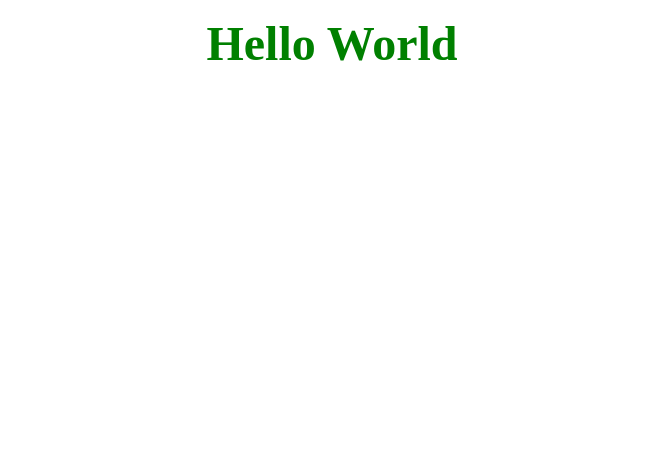
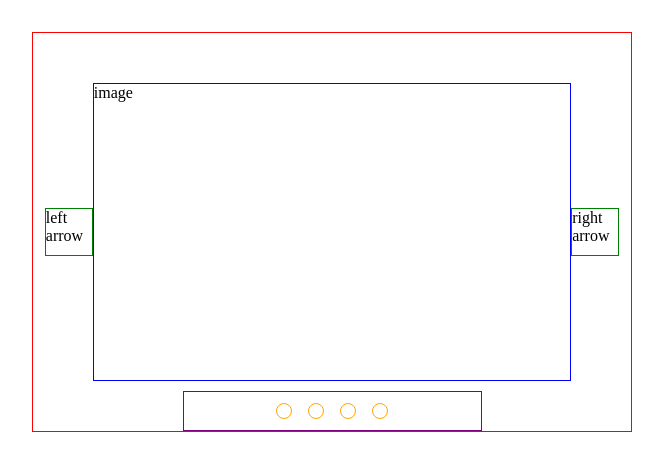
Before and after one commit to MatthewKissinger/image-slider-component, a website built with Parcel: page src/index.html in a window 1280 px wide. Shown: the whole page, without its empty margins (308-971 px from the left). Built offline with nearby package versions, Linux system fonts and the light colour scheme.

Commit message:
inital setup of html and css for mockup before writing JS

```diff
--- a/src/index.html
+++ b/src/index.html
@@ -8,7 +8,18 @@
     <link rel="stylesheet" href="./scss/styles.scss">
 </head>
 <body>
-    <h1>Hello World</h1>
+    <div class="image-slider-frame flex-center">
+        <div class="left-arrow">left arrow</div>
+        <div class="image-container">image</div>
+        <div class="right-arrow">right arrow</div>
+        <div class="nav-dot-container">
+            <div class="nav-dot"></div>
+            <div class="nav-dot"></div>
+            <div class="nav-dot"></div>
+            <div class="nav-dot"></div>
+        </div>
+
+    </div>
 
     <script type="module" src="./js/index.js"></script>
 </body>
--- a/src/js/index.js
+++ b/src/js/index.js
@@ -1,13 +1,4 @@
 // Main js file
 
-const name = 'James';
-
-const person = {
-  first: `${name}`,
-};
-
-const sayHelloLinting = (fName) => {
-  console.log(`Hello linting, ${fName}`);
-};
-
-sayHelloLinting(person.first);
+console.log('test');
+console.log('test-2');
--- a/src/scss/styles.scss
+++ b/src/scss/styles.scss
@@ -9,11 +9,47 @@ body {
     width: 100%;
 }
 
-h1 {
-    text-align: center;
-    color: green;
-    font-size: 3rem;
-    padding: 1rem;
-    margin: 0 auto;
-    width: 75%;
+.image-slider-frame {
+    position: relative;
+    height: 400px;
+    width: 600px;
+    border: 1px solid red;
+    margin: 2rem auto;
+
+    .image-container {
+        height: 75%;
+        width: 80%;
+        border: 1px solid blue;
+    }
+
+    .left-arrow, .right-arrow {
+        width: 3rem;
+        height: 3rem;
+        border: 1px solid green;
+    }
+
+    .nav-dot-container {
+        display: flex;
+        align-items: center;
+        justify-content: center;
+        gap: 1rem;
+        position: absolute;
+        height: 10%;
+        width: 50%;
+        border: 1px solid purple;
+        bottom: 0;
+
+        .nav-dot {
+            height: 1rem;
+            width: 1rem;
+            border: 1px solid orange;
+            border-radius: 50%;
+        }
+    }
 }
+
+.flex-center {
+    display: flex;
+    align-items: center;
+    justify-content: center;
+}
```
Also changed, not shown: dist/index.html, 13 other files.
